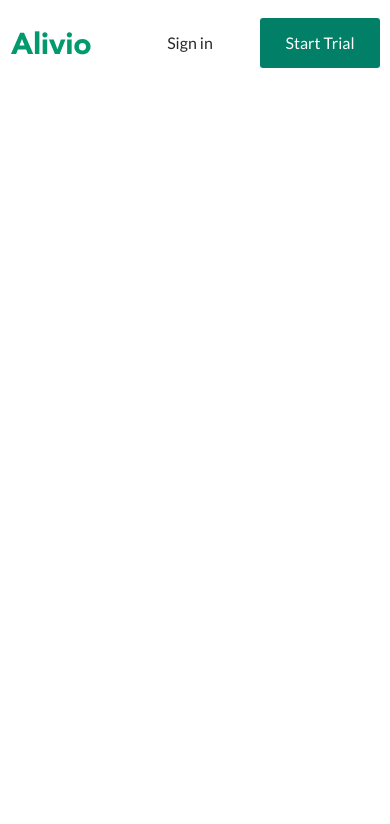
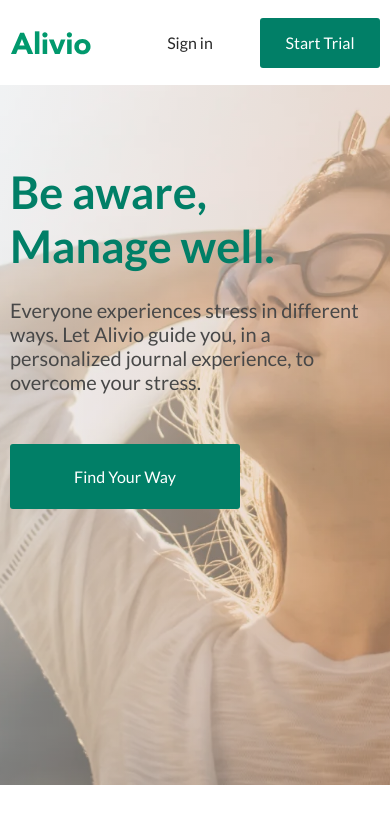
Before and after one commit to Andival-Sei/alivio_page, a plain HTML site: page index.html in a window 390 px wide. Drawn offline with Linux system fonts and the light colour scheme.

Commit message:
hero section implementation

```diff
--- a/index.css
+++ b/index.css
@@ -1,3 +1,4 @@
 @import url(styles/variables.css);
 @import url(styles/basic.css);
 @import url(styles/header.css);
+@import url(styles/hero.css);
--- a/index.html
+++ b/index.html
@@ -14,8 +14,6 @@
     <title>Alivio</title>
   </head>
   <body>
-
-
     <header class="header" aria-label="header">
       <div class="container">
         <div class="header__wrapper">
@@ -46,5 +44,21 @@
         </div>
       </div>
     </header>
+
+    <main>
+      <section class="hero" aria-label="hero section">
+        <div class="container">
+          <div class="hero__content">
+            <h1 class="hero__title">Be aware, Manage well.</h1>
+            <p class="hero__desc" aria-label="main description">
+              Everyone experiences stress in different ways. Let Alivio guide
+              you, in a personalized journal experience, to overcome your
+              stress.
+            </p>
+			<button type="button" class="btn">Find Your Way</button>
+          </div>
+        </div>
+      </section>
+    </main>
   </body>
 </html>
--- a/styles/basic.css
+++ b/styles/basic.css
@@ -18,6 +18,11 @@ a {
 	text-decoration: none;
 	color: unset;
 }
+
+h1, h2, h3, h4, h5, h6, p {
+	margin: 0;
+}
+
 .container {
 	max-width: 1400px;
 	padding: 0 10px;
--- /dev/null
+++ b/styles/hero.css
@@ -0,0 +1,57 @@
+.hero {
+  background: url("../assets/webp/hero_bg.webp") center/cover no-repeat;
+  width: 100%;
+  height: 890px;
+}
+
+.hero__content {
+  padding: 100px 0 0 0;
+  max-width: 420px;
+  display: flex;
+  flex-direction: column;
+  justify-content: start;
+  align-items: start;
+  height: 100%;
+}
+
+.hero__title {
+  font-weight: 700;
+  font-size: 65px;
+  color: var(--co-green);
+}
+
+.hero__desc {
+  margin: 25px 0 50px;
+  font-weight: 400;
+  font-size: 20px;
+  color: var(--co-light-black);
+}
+
+.hero__content .btn {
+  width: 230px;
+  height: 65px;
+}
+
+@media (max-width: 768px) {
+  .hero {
+    height: 700px;
+  }
+  .hero__content {
+    padding: 80px 0 0 0;
+  }
+}
+
+@media (max-width: 480px) {
+  .hero {
+    background: linear-gradient(
+        100deg,
+        rgba(245, 246, 252, 0.52),
+        rgba(255, 176, 139, 0.28)
+      ),
+      url("../assets/webp/hero_bg.webp") 60% 50%/cover no-repeat;
+  }
+  .hero__title {
+    font-size: 45px;
+    max-width: 350px;
+  }
+}
--- a/styles/variables.css
+++ b/styles/variables.css
@@ -3,4 +3,6 @@
 	--co-green: #017f67;
 	--co-dark-green: #245852;
 	--co-black: #292929;
+
+	--co-light-black: #484848;
 }
```
Also changed, not shown: assets/webp/hero_bg.webp (added). Lines whose indentation alone changed are shown as unchanged.
